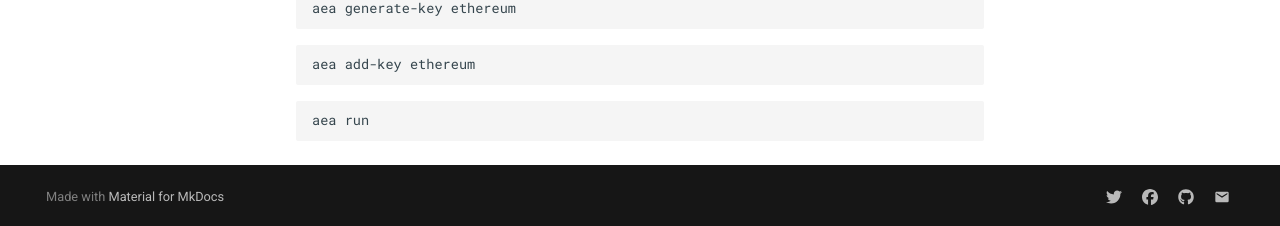
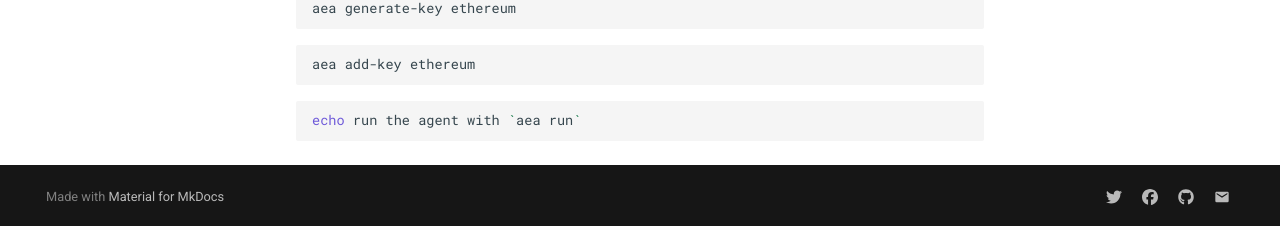
Before and after one commit to wakamex/auto_dev, an MkDocs documentation site: the page built from docs/fsm.md, in a window 1280 px wide and 1346 px high. Shown: the part 1117-1343 px from the top of the window. Built offline with MkDocs 1.6.1 and Material for MkDocs 9.7.7, drawn with Linux system fonts in a browser that asks for light colours; comment, search, counter and statistics services are not loaded.

````diff
--- a/docs/fsm.md
+++ b/docs/fsm.md
@@ -51,5 +51,5 @@ aea add-key ethereum
 ```
 
 ```bash
-aea run
+echo run the agent with `aea run`
 ```
````
